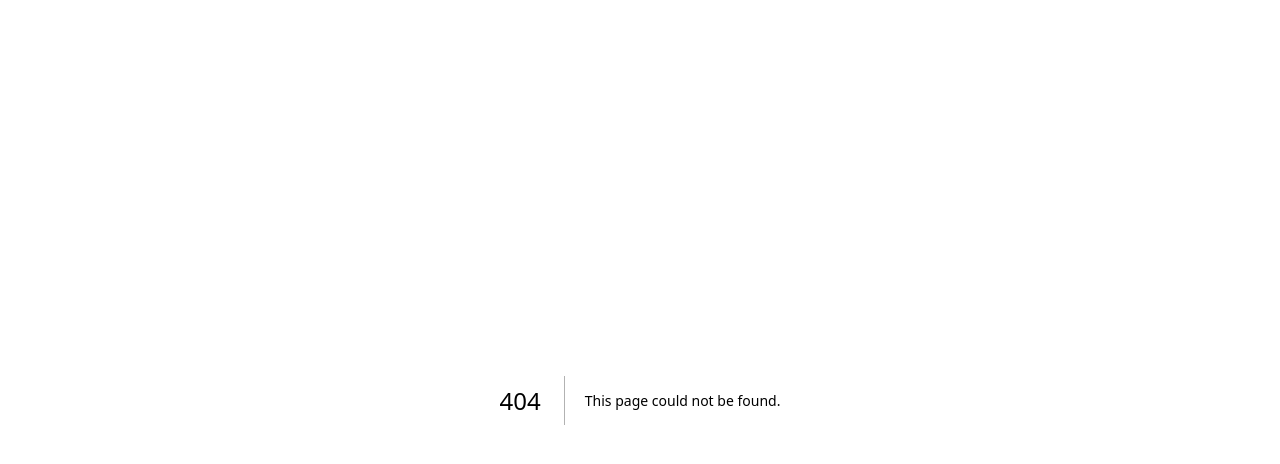
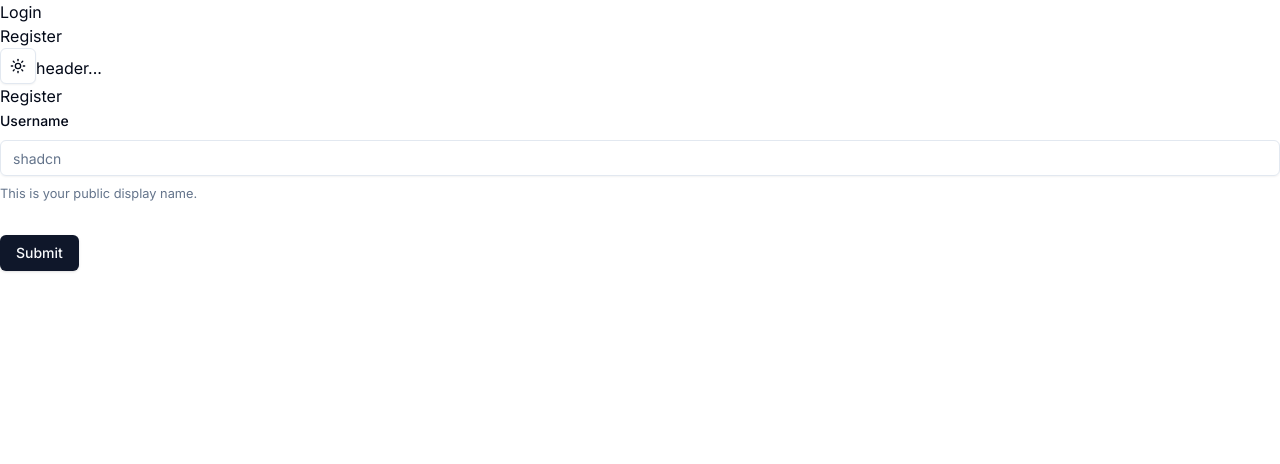
Before and after one commit to ductaip/Nextjs-Application, a Next.js app: page /register in a window 1280 px wide. Before the commit this address had no page. Shown: the top 464 px of the page. Built offline with nearby package versions, Linux system fonts and the light colour scheme.

Commit message:
integrate UI header with shadcn-ui and test form component

```diff
--- a/package.json
+++ b/package.json
@@ -9,7 +9,9 @@
     "lint": "next lint"
   },
   "dependencies": {
+    "@hookform/resolvers": "^3.10.0",
     "@radix-ui/react-dropdown-menu": "^2.1.4",
+    "@radix-ui/react-label": "^2.1.1",
     "@radix-ui/react-slot": "^1.1.1",
     "class-variance-authority": "^0.7.1",
     "clsx": "^2.1.1",
@@ -18,8 +20,10 @@
     "next-themes": "^0.4.4",
     "react": "^19.0.0",
     "react-dom": "^19.0.0",
+    "react-hook-form": "^7.54.2",
     "tailwind-merge": "^2.6.0",
-    "tailwindcss-animate": "^1.0.7"
+    "tailwindcss-animate": "^1.0.7",
+    "zod": "^3.24.1"
   },
   "devDependencies": {
     "@eslint/eslintrc": "^3",
--- /dev/null
+++ b/src/app/(auth)/layout.tsx
@@ -0,0 +1,8 @@
+
+export default function AuthLayout({
+    children,
+  }: Readonly<{
+    children: React.ReactNode;
+  }>) {
+    return children
+  }
--- a/src/app/login/page.tsx
+++ b/src/app/(auth)/login/page.tsx
@@ -1,7 +1,7 @@
 import { ModeToggle } from '@/components/mode-toggle'
 import React from 'react'
 
-export default function Login() {
+export default function LoginPage() {
   return (
     <div>
       <ModeToggle />
--- /dev/null
+++ b/src/app/(auth)/register/page.tsx
@@ -0,0 +1,11 @@
+import React from 'react'
+import RegisterForm from './register-form'
+
+export default function RegisterPage() {
+  return (
+    <div>
+        <h1>Register</h1>
+        <RegisterForm />
+    </div>
+  )
+}
--- /dev/null
+++ b/src/app/(auth)/register/register-form.tsx
@@ -0,0 +1,61 @@
+"use client"
+
+import { z } from "zod"
+import { zodResolver } from "@hookform/resolvers/zod"
+import { useForm } from "react-hook-form"
+import { Button } from "@/components/ui/button"
+import {
+  Form,
+  FormControl,
+  FormDescription,
+  FormField,
+  FormItem,
+  FormLabel,
+  FormMessage,
+} from "@/components/ui/form"
+import { Input } from "@/components/ui/input"
+
+const formSchema = z.object({
+  username: z.string().min(2).max(50),
+})
+
+type FormValues = z.infer<typeof formSchema>
+
+export default function RegisterForm() {
+    const form = useForm<FormValues>({
+        resolver: zodResolver(formSchema),
+        defaultValues: {
+          username: "",
+        },
+      })
+
+      // 2. Define a submit handler.
+      function onSubmit(values: z.infer<typeof formSchema>) {
+        // Do something with the form values.
+        // ✅ This will be type-safe and validated.
+        console.log(values)
+      }
+      return (
+        <Form {...form}>
+          <form onSubmit={form.handleSubmit(onSubmit)} className="space-y-8">
+            <FormField
+              control={form.control}
+              name="username"
+              render={({ field }) => (
+                <FormItem>
+                  <FormLabel>Username</FormLabel>
+                  <FormControl>
+                    <Input placeholder="shadcn" {...field} />
+                  </FormControl>
+                  <FormDescription>
+                    This is your public display name.
+                  </FormDescription>
+                  <FormMessage />
+                </FormItem>
+              )}
+            />
+            <Button type="submit">Submit</Button>
+          </form>
+        </Form>
+      )
+}
--- a/src/app/layout.tsx
+++ b/src/app/layout.tsx
@@ -1,6 +1,7 @@
 import { Inter } from "next/font/google"
 import "./globals.css";
 import { ThemeProvider } from "@/components/theme-provider";
+import Header from "@/components/header";
 
 const inter = Inter({subsets: ['vietnamese']})
 
@@ -20,6 +21,7 @@
             enableSystem
             disableTransitionOnChange
           >
+            <Header />
             {children}
           </ThemeProvider>
       </body>
--- /dev/null
+++ b/src/components/header.tsx
@@ -0,0 +1,19 @@
+import Link from "next/link";
+import { ModeToggle } from "./mode-toggle";
+
+export default function Header() {
+  return (
+    <div>
+        <ul>
+            <li>
+                <Link href='/login'>Login</Link>
+            </li>
+            <li>
+                <Link href='/register'>Register</Link>
+            </li>
+        </ul>
+        <ModeToggle />
+        header...
+    </div>
+  )
+}
--- /dev/null
+++ b/src/components/ui/form.tsx
@@ -0,0 +1,178 @@
+"use client"
+
+import * as React from "react"
+import * as LabelPrimitive from "@radix-ui/react-label"
+import { Slot } from "@radix-ui/react-slot"
+import {
+  Controller,
+  ControllerProps,
+  FieldPath,
+  FieldValues,
+  FormProvider,
+  useFormContext,
+} from "react-hook-form"
+
+import { cn } from "@/lib/utils"
+import { Label } from "@/components/ui/label"
+
+const Form = FormProvider
+
+type FormFieldContextValue<
+  TFieldValues extends FieldValues = FieldValues,
+  TName extends FieldPath<TFieldValues> = FieldPath<TFieldValues>
+> = {
+  name: TName
+}
+
+const FormFieldContext = React.createContext<FormFieldContextValue>(
+  {} as FormFieldContextValue
+)
+
+const FormField = <
+  TFieldValues extends FieldValues = FieldValues,
+  TName extends FieldPath<TFieldValues> = FieldPath<TFieldValues>
+>({
+  ...props
+}: ControllerProps<TFieldValues, TName>) => {
+  return (
+    <FormFieldContext.Provider value={{ name: props.name }}>
+      <Controller {...props} />
+    </FormFieldContext.Provider>
+  )
+}
+
+const useFormField = () => {
+  const fieldContext = React.useContext(FormFieldContext)
+  const itemContext = React.useContext(FormItemContext)
+  const { getFieldState, formState } = useFormContext()
+
+  const fieldState = getFieldState(fieldContext.name, formState)
+
+  if (!fieldContext) {
+    throw new Error("useFormField should be used within <FormField>")
+  }
+
+  const { id } = itemContext
+
+  return {
+    id,
+    name: fieldContext.name,
+    formItemId: `${id}-form-item`,
+    formDescriptionId: `${id}-form-item-description`,
+    formMessageId: `${id}-form-item-message`,
+    ...fieldState,
+  }
+}
+
+type FormItemContextValue = {
+  id: string
+}
+
+const FormItemContext = React.createContext<FormItemContextValue>(
+  {} as FormItemContextValue
+)
+
+const FormItem = React.forwardRef<
+  HTMLDivElement,
+  React.HTMLAttributes<HTMLDivElement>
+>(({ className, ...props }, ref) => {
+  const id = React.useId()
+
+  return (
+    <FormItemContext.Provider value={{ id }}>
+      <div ref={ref} className={cn("space-y-2", className)} {...props} />
+    </FormItemContext.Provider>
+  )
+})
+FormItem.displayName = "FormItem"
+
+const FormLabel = React.forwardRef<
+  React.ElementRef<typeof LabelPrimitive.Root>,
+  React.ComponentPropsWithoutRef<typeof LabelPrimitive.Root>
+>(({ className, ...props }, ref) => {
+  const { error, formItemId } = useFormField()
+
+  return (
+    <Label
+      ref={ref}
+      className={cn(error && "text-destructive", className)}
+      htmlFor={formItemId}
+      {...props}
+    />
+  )
+})
+FormLabel.displayName = "FormLabel"
+
+const FormControl = React.forwardRef<
+  React.ElementRef<typeof Slot>,
+  React.ComponentPropsWithoutRef<typeof Slot>
+>(({ ...props }, ref) => {
+  const { error, formItemId, formDescriptionId, formMessageId } = useFormField()
+
+  return (
+    <Slot
+      ref={ref}
+      id={formItemId}
+      aria-describedby={
+        !error
+          ? `${formDescriptionId}`
+          : `${formDescriptionId} ${formMessageId}`
+      }
+      aria-invalid={!!error}
+      {...props}
+    />
+  )
+})
+FormControl.displayName = "FormControl"
+
+const FormDescription = React.forwardRef<
+  HTMLParagraphElement,
+  React.HTMLAttributes<HTMLParagraphElement>
+>(({ className, ...props }, ref) => {
+  const { formDescriptionId } = useFormField()
+
+  return (
+    <p
+      ref={ref}
+      id={formDescriptionId}
+      className={cn("text-[0.8rem] text-muted-foreground", className)}
+      {...props}
+    />
+  )
+})
+FormDescription.displayName = "FormDescription"
+
+const FormMessage = React.forwardRef<
+  HTMLParagraphElement,
+  React.HTMLAttributes<HTMLParagraphElement>
+>(({ className, children, ...props }, ref) => {
+  const { error, formMessageId } = useFormField()
+  const body = error ? String(error?.message) : children
+
+  if (!body) {
+    return null
+  }
+
+  return (
+    <p
+      ref={ref}
+      id={formMessageId}
+      className={cn("text-[0.8rem] font-medium text-destructive", className)}
+      {...props}
+    >
+      {body}
+    </p>
+  )
+})
+FormMessage.displayName = "FormMessage"
+
+export {
+  useFormField,
+  Form,
+  FormItem,
+  FormLabel,
+  FormControl,
+  FormDescription,
+  FormMessage,
+  FormField,
+}
--- /dev/null
+++ b/src/components/ui/input.tsx
@@ -0,0 +1,22 @@
+import * as React from "react"
+
+import { cn } from "@/lib/utils"
+
+const Input = React.forwardRef<HTMLInputElement, React.ComponentProps<"input">>(
+  ({ className, type, ...props }, ref) => {
+    return (
+      <input
+        type={type}
+        className={cn(
+          "flex h-9 w-full rounded-md border border-input bg-transparent px-3 py-1 text-base shadow-sm transition-colors file:border-0 file:bg-transparent file:text-sm file:font-medium file:text-foreground placeholder:text-muted-foreground focus-visible:outline-none focus-visible:ring-1 focus-visible:ring-ring disabled:cursor-not-allowed disabled:opacity-50 md:text-sm",
+          className
+        )}
+        ref={ref}
+        {...props}
+      />
+    )
+  }
+)
+Input.displayName = "Input"
+
+export { Input }
--- /dev/null
+++ b/src/components/ui/label.tsx
@@ -0,0 +1,26 @@
+"use client"
+
+import * as React from "react"
+import * as LabelPrimitive from "@radix-ui/react-label"
+import { cva, type VariantProps } from "class-variance-authority"
+
+import { cn } from "@/lib/utils"
+
+const labelVariants = cva(
+  "text-sm font-medium leading-none peer-disabled:cursor-not-allowed peer-disabled:opacity-70"
+)
+
+const Label = React.forwardRef<
+  React.ElementRef<typeof LabelPrimitive.Root>,
+  React.ComponentPropsWithoutRef<typeof LabelPrimitive.Root> &
+    VariantProps<typeof labelVariants>
+>(({ className, ...props }, ref) => (
+  <LabelPrimitive.Root
+    ref={ref}
+    className={cn(labelVariants(), className)}
+    {...props}
+  />
+))
+Label.displayName = LabelPrimitive.Root.displayName
+
+export { Label }
```
Also changed, not shown: src/app/(auth)/login/layout.tsx (renamed from src/app/login/layout.tsx), 1 other file (tests, documents, lock files or other folders).
